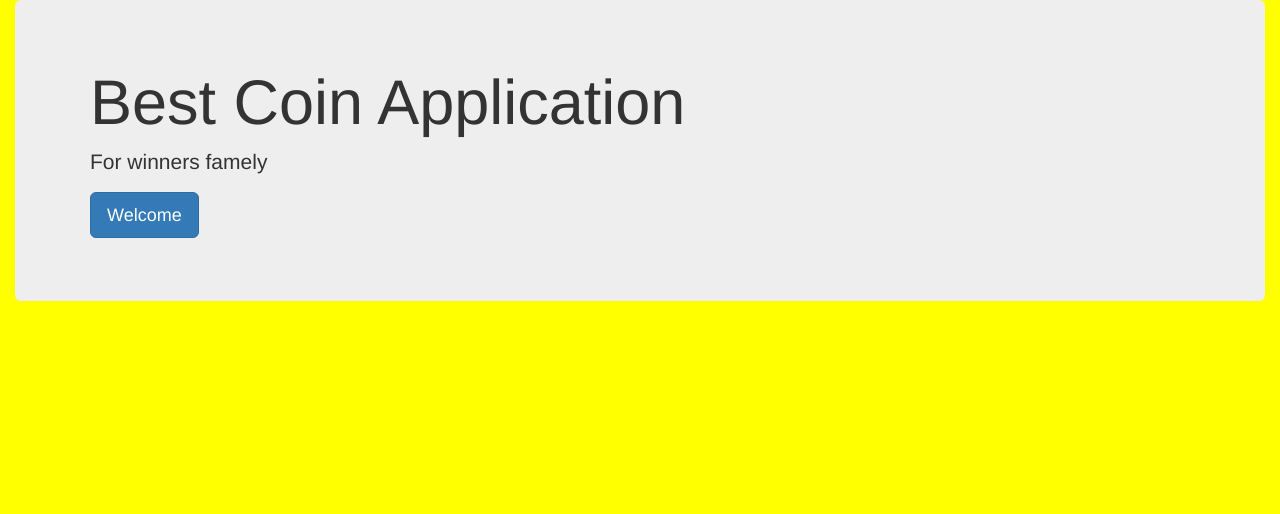
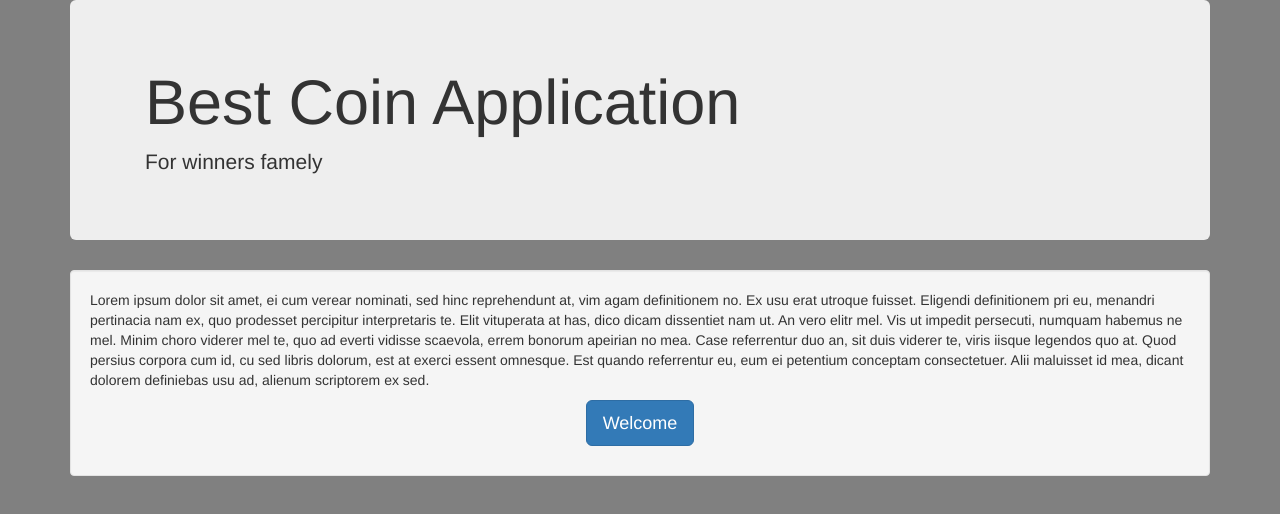
Before and after one commit to SashaKis/Best-Coin-App, a plain HTML site: page index.html in a window 1280 px wide. Drawn offline with nearby package versions, Linux system fonts and the light colour scheme; some packages are replaced by stand-ins of ours.

Commit message:
Welcome text and button

```diff
--- a/app/app.js
+++ b/app/app.js
@@ -5,9 +5,9 @@ bestCoinApp.config(function($routeProvider) {
     .when("/", {
         templateUrl: "app/home/home.html"
     })
-    // .when("/cars", {
-    //     templateUrl: "app/gallery/carGallery.html",
-    //     controller: "carGalleryCtrl"
+    // .when("/login", {
+    //     templateUrl: "app/login/login.html",
+    //     controller: "appLoginCtrl"
     // })
     // .when("/cars/:index", {
     //     templateUrl: "app/details/carDetails.html",
--- a/app/home/home.html
+++ b/app/home/home.html
@@ -1,18 +1,29 @@
-
-
-<main class="container-fluid">
+<main class="container">
 
     <div>
 
-    <div class="jumbotron">
-        <div class="container">
-            <h1>Best Coin Application</h1>
-            <p>For winners famely</p>
+        <div class="jumbotron">
+            <div class="container">
+                <h1>Best Coin Application</h1>
+                <p>For winners famely</p>
+            </div>
+        </div>
+        <div class="well">
             <p>
-                <a class="btn btn-primary btn-lg">Welcome</a>
+                Lorem ipsum dolor sit amet, ei cum verear nominati, sed hinc reprehendunt at, vim agam definitionem no. Ex usu erat utroque
+                fuisset. Eligendi definitionem pri eu, menandri pertinacia nam ex, quo prodesset percipitur interpretaris
+                te. Elit vituperata at has, dico dicam dissentiet nam ut. An vero elitr mel. Vis ut impedit persecuti, numquam
+                habemus ne mel. Minim choro viderer mel te, quo ad everti vidisse scaevola, errem bonorum apeirian no mea.
+                Case referrentur duo an, sit duis viderer te, viris iisque legendos quo at. Quod persius corpora cum id,
+                cu sed libris dolorum, est at exerci essent omnesque. Est quando referrentur eu, eum ei petentium conceptam
+                consectetuer. Alii maluisset id mea, dicant dolorem definiebas usu ad, alienum scriptorem ex sed.
             </p>
+            <p class="text-center">
+                <a class="btn btn-primary btn-lg" href="#!/login">Welcome</a>
+            </p>
+
         </div>
-    </div>
+
 
     </div>
 </main>
--- a/css/style.css
+++ b/css/style.css
@@ -2,7 +2,7 @@
 .bg {
     /* The image used */
     /* background-image: url('img/demo.jpg'); */
-   background-color: yellow;
+   background-color: grey;
     /* Center and scale the image nicely */
     /* background-repeat: no-repeat;
     background-position: center; */
```
